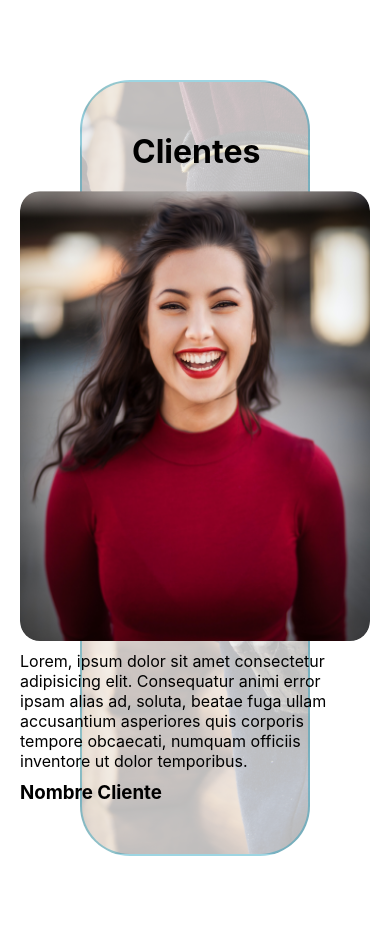
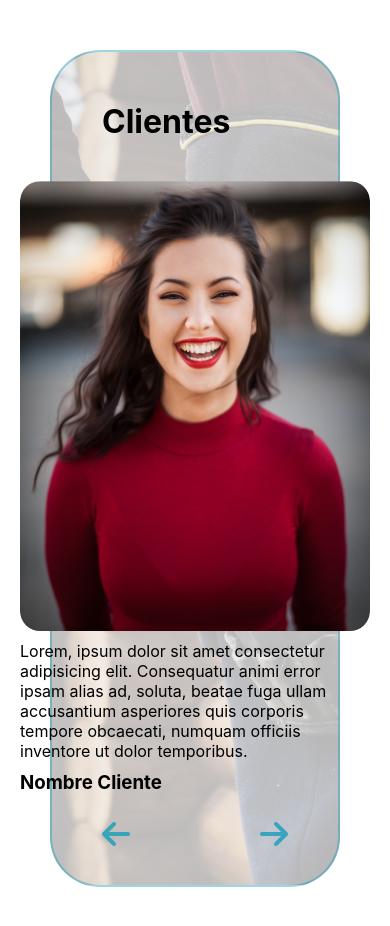
Before and after one commit to No-Country/c13-16-m-csharp, a React (Create React App) app in the folder Frontend/front_service/: page /perfil in a window 390 px wide. Shown: the top 926 px of the page. Built offline with nearby package versions, Linux system fonts and the light colour scheme.

Commit message:
hero estilado, falta responsive

```diff
--- a/Frontend/front_service/public/index.html
+++ b/Frontend/front_service/public/index.html
@@ -25,6 +25,7 @@
       Learn how to configure a non-root public URL by running `npm run build`.
     -->
     <title>React App</title>
+    <script src="https://kit.fontawesome.com/0f5400554c.js" crossorigin="anonymous"></script>
   </head>
   <body>
     <noscript>You need to enable JavaScript to run this app.</noscript>
--- a/Frontend/front_service/src/pages/Profile/Profile.tsx
+++ b/Frontend/front_service/src/pages/Profile/Profile.tsx
@@ -3,6 +3,8 @@ import './profile.css'
 import cliente1 from '../../images/cliente1.webp'
 import cliente2 from '../../images/cliente2.webp'
 import cliente3 from '../../images/cliente3.webp'
+import flechaIzq from '../../images/flecha-izq.png'
+import flechaDer from '../../images/flecha-der.png'
 
 export default function Profile() {
   return (
@@ -25,6 +27,10 @@ export default function Profile() {
                 <h3>Nombre Cliente</h3>
             </section>
         </div>
+        <div className='flechas'>
+            <i className="fa-solid fa-arrow-left fa-2xl"></i>
+            <i className="fa-solid fa-arrow-right fa-2xl"></i>
+        </div>
     </main>
   )
 }
--- a/Frontend/front_service/src/pages/Profile/profile.css
+++ b/Frontend/front_service/src/pages/Profile/profile.css
@@ -1,9 +1,9 @@
 .perfil-hero{
     display: flex;
     flex-direction: column;
-    gap: 20px;
+    gap: 40px;
     min-height: 80vh;
-    margin: 80px;
+    margin: 50px;
     padding: 50px;
     border: 2px solid #179CB96B;
     border-radius: 50px;
@@ -32,3 +32,19 @@
     height: 450px;
     border-radius: 20px;
 }
+
+.flechas{
+    display: flex;
+    justify-content: space-between;
+    align-items: center;
+}
+
+.flechas i{
+    cursor: pointer;
+    color: #179CB9CC;
+    transition: .4s;
+}
+
+.flechas i:hover{
+    transform: scale(1.1);
+}
```
